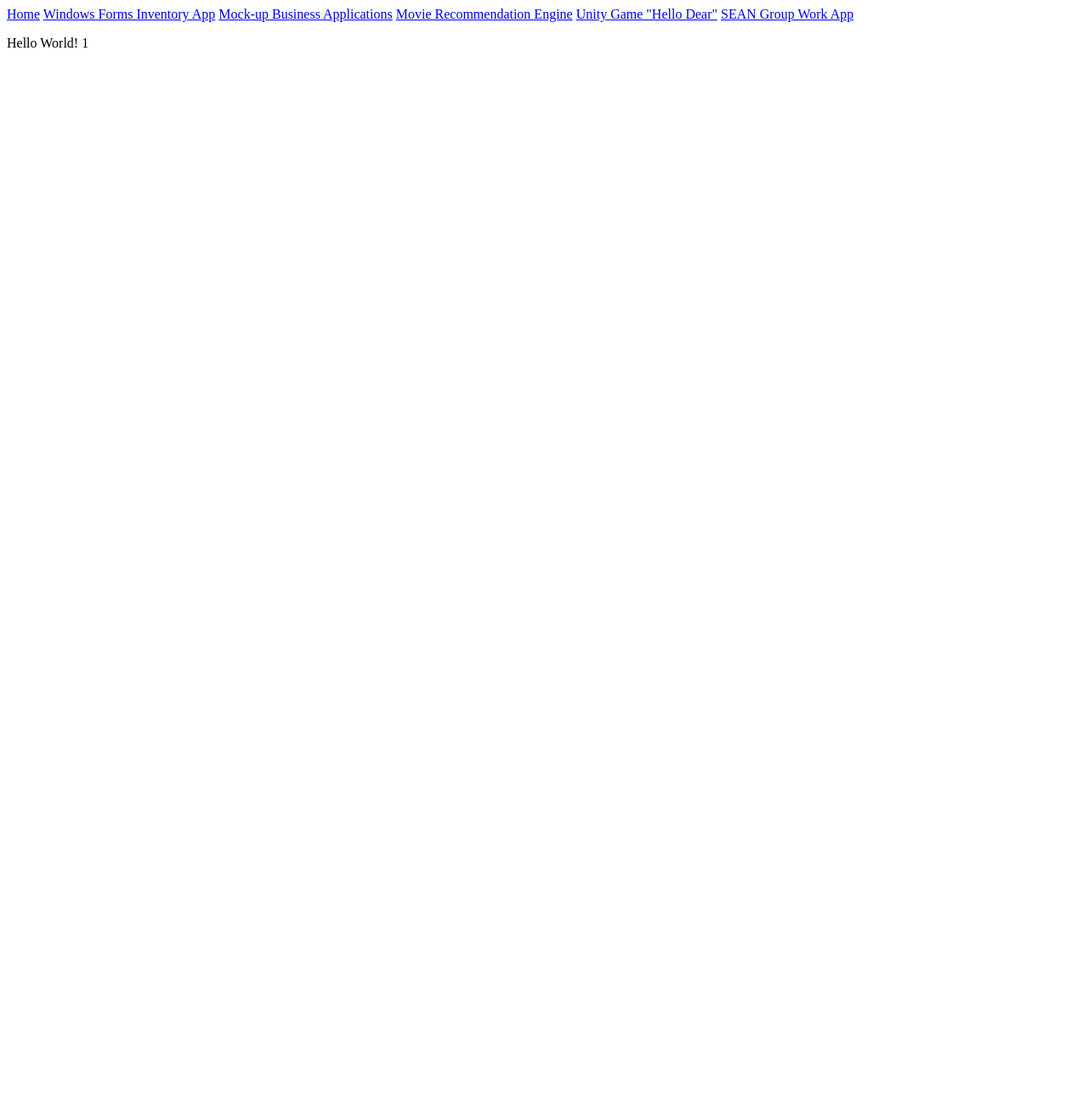
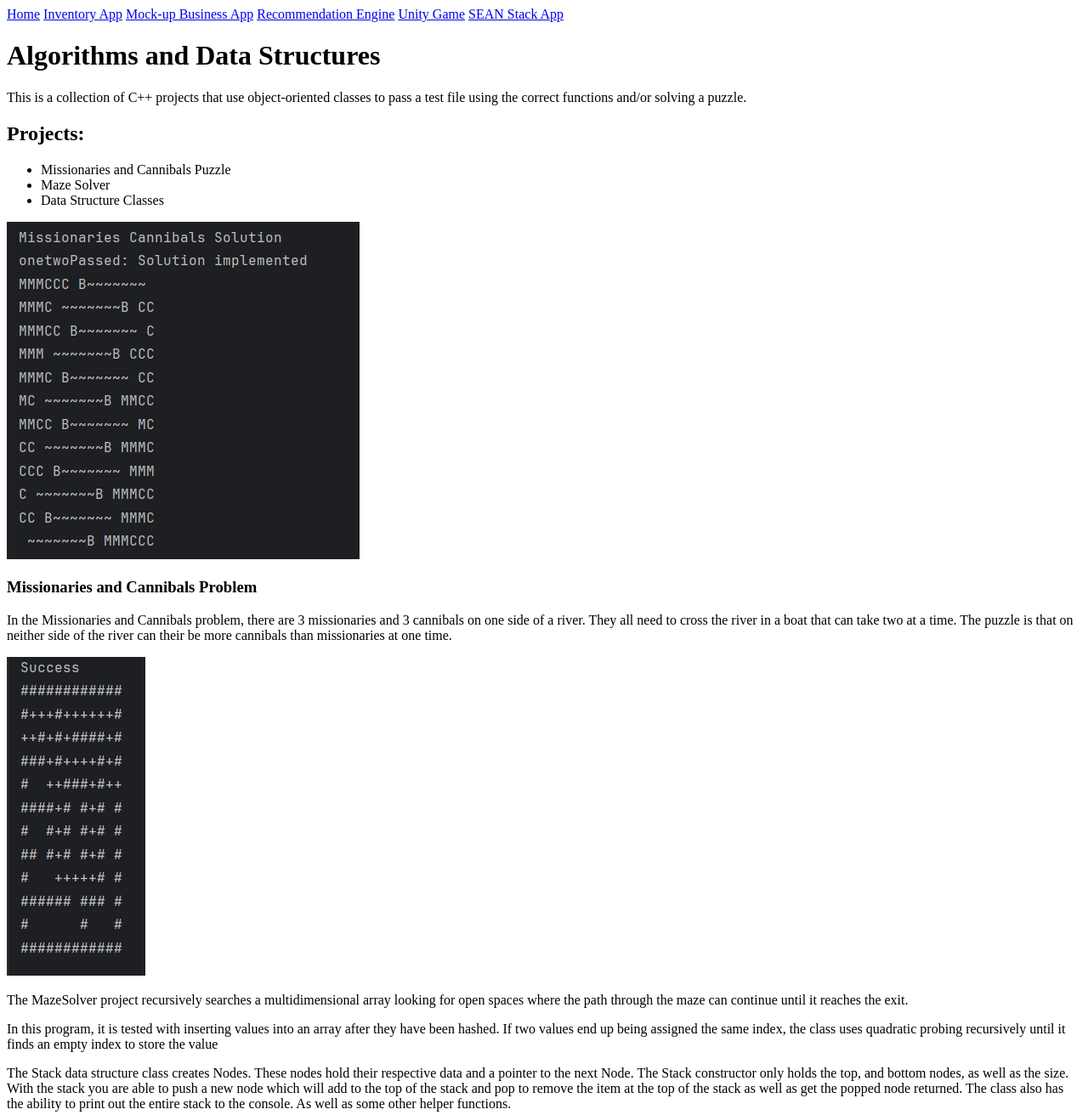
Before and after one commit to shayleebroadus/S_Broadus_Portfolio, a plain HTML site: page AlgorithmPerformance.html in a window 1280 px wide. Shown: the whole page at 85% size. Before the commit the page ends 800 px from the top, so only its background shows below. Drawn offline with Linux system fonts and the light colour scheme.

Commit message:
Started designing the Algorithm Page

```diff
--- a/AlgorithmPerformance.html
+++ b/AlgorithmPerformance.html
@@ -12,14 +12,71 @@
 
 <nav>
     <a href="/S_Broadus_Portfolio/index">Home</a>
-    <a href="/S_Broadus_Portfolio/WinFormsInventoryApp">Windows Forms Inventory App</a>
-    <a href="/S_Broadus_Portfolio/SimpleStackApps">Mock-up Business Applications</a>
-    <a href="/S_Broadus_Portfolio/RecommendationEngine">Movie Recommendation Engine</a>
-    <a href="/S_Broadus_Portfolio/HelloDear">Unity Game "Hello Dear"</a>
-    <a href="/S_Broadus_Portfolio/TimeTracker">SEAN Group Work App</a>
+    <a href="/S_Broadus_Portfolio/WinFormsInventoryApp">Inventory App</a>
+    <a href="/S_Broadus_Portfolio/SimpleStackApps">Mock-up Business App</a>
+    <a href="/S_Broadus_Portfolio/RecommendationEngine">Recommendation Engine</a>
+    <a href="/S_Broadus_Portfolio/HelloDear">Unity Game</a>
+    <a href="/S_Broadus_Portfolio/TimeTracker">SEAN Stack App</a>
 </nav>
 
-<p>Hello World!   1</p>
+<h1>Algorithms and Data Structures</h1>
+<p>This is a collection of C++ projects that use object-oriented classes to pass a test file using the correct
+functions and/or solving a puzzle.</p>
+
+<div>
+    <h2>Projects: </h2>
+    <ul>
+        <li>Missionaries and Cannibals Puzzle</li>
+        <li>Maze Solver</li>
+        <li>Data Structure Classes</li>
+    </ul>
+</div>
+
+<div>
+    <img src="/images/MC_Image.png" alt="Console printed successful solution to puzzle">
+    <h3>Missionaries and Cannibals Problem</h3>
+    <p>In the Missionaries and Cannibals problem, there are 3 missionaries and 3 cannibals on one side of a river.
+    They all need to cross the river in a boat that can take two at a time. The puzzle is that on neither side of the
+    river can their be more cannibals than missionaries at one time.</p>
+    <!--puzzle to come up with an algorithm and class that passes the requirement to get 3 Missionaries and 3 Cannibals
+    to the other side of a river. More Specifically: In the missionaries and cannibals problem, three missionaries and
+    three cannibals must cross a river using a boat which can carry at most two people, under the constraint that,
+    for both banks, if there are missionaries present on the bank, they cannot be outnumbered by cannibals -->
+</div>
+
+<div>
+    <img src="/images/MazeSolverImage.png" alt="Console printed successful solution to Maze">
+    <p>The MazeSolver project recursively searches a multidimensional array looking for open spaces where the path through
+    the maze can continue until it reaches the exit. </p>
+    <!-- Depth-first algorithm to find the answer to a maze and prints it to the console-->
+</div>
+
+<div>
+    <p>In this program, it is tested with inserting values into an array after they have been hashed. If two values end
+    up being assigned the same index, the class uses quadratic probing recursively until it finds an empty index to store
+    the value</p>
+    <!--A hashtable stores items in an array. To make the items easy to retrieve each item is stored in a specific
+    index based on the result of the hash function. In this assignment you will implement a hashtable which uses
+    quadratic probing to resolve any collisions. To focus on the operations of the hash table itself you will be
+    implementing a hashtable that only stores integers.
+    ---- NO interesting UI print, just shows test pass-->
+</div>
+
+<div>
+    <!--Queue Data Structure
+    --- NO interesting UI print-->
+</div>
+
+<div>
+    <p>The Stack data structure class creates Nodes. These nodes hold their respective data and a pointer to the next
+    Node. The Stack constructor only holds the top, and bottom nodes, as well as the size. With the stack you are able
+    to push a new node which will add to the top of the stack and pop to remove the item at the top of the stack as well
+    as get the popped node returned. The class also has the ability to print out the entire stack to the console. As
+    well as some other helper functions.</p>
+    <!--Stack Data Structure class with singly-linked items: 1->2->3->4->5 (does not go backwards)
+    ----NO interesting UI print-->
+</div>
+
 
 </body>
 </html>
```
Also changed, not shown: HelloDear.html (+5 -5 lines), SimpleStackApps.html (+5 -5 lines), TimeTracker.html (+5 -5 lines), WinFormsInventoryApp.html (+5 -5 lines), images/MC_Image.png (added), images/MazeSolverImage.png (added).
